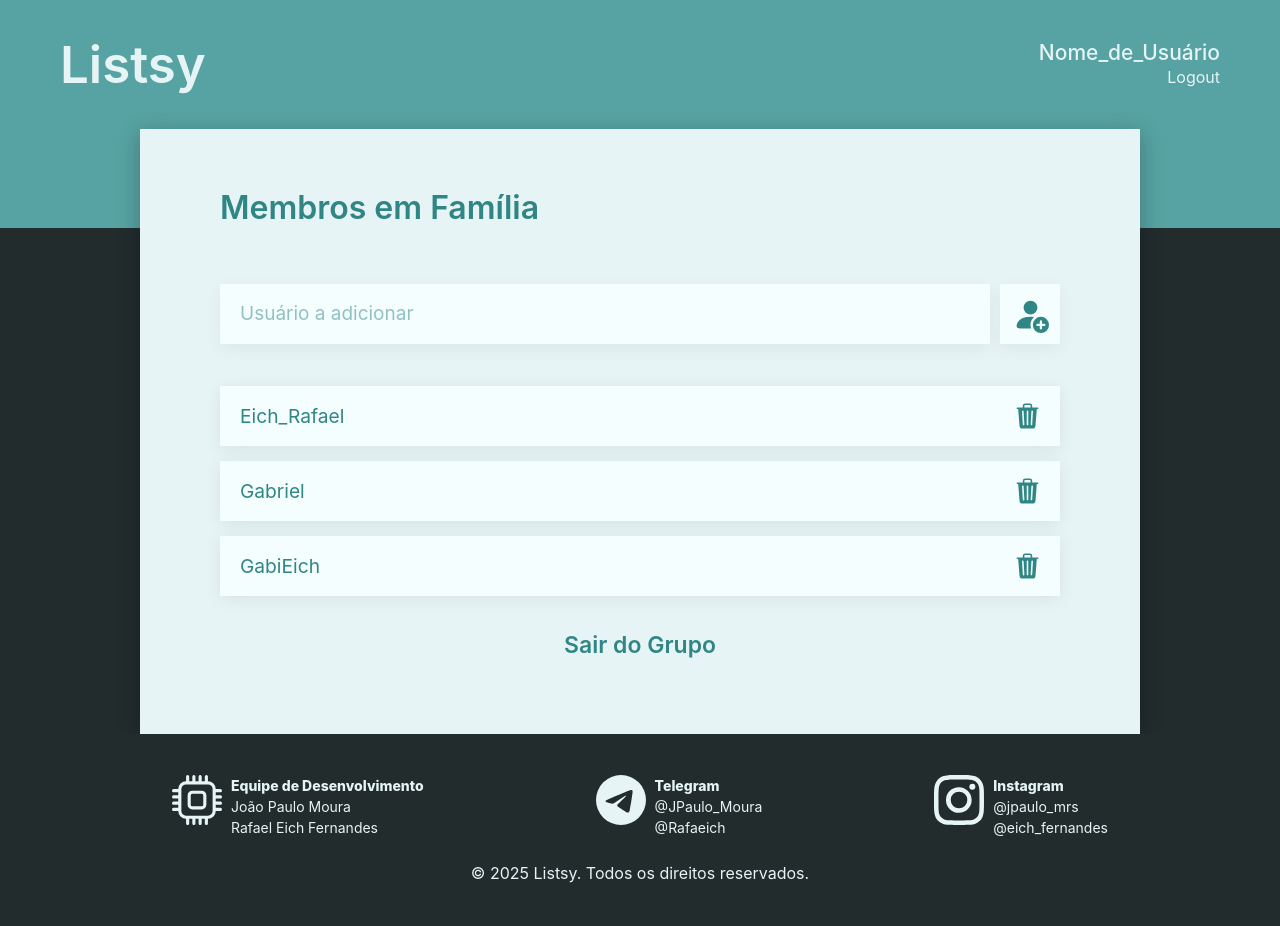
After one commit to eichfernandes/Listsy, a PHP site: page /membros.php in a window 1280 px wide. The commit adds this page. Run offline with PHP 8.4, Linux system fonts and the light colour scheme.

Commit message:
feat: Página de Convites e Membros + alterações pequenas
Perdão estar fazendo os commits enormes, me deu preguiça de ir commitando cada coisinha

```diff
--- a/cadastro.php
+++ b/cadastro.php
@@ -17,7 +17,7 @@
             <h2>Cadastro</h2>
             <!--Faça sua mágica-->
             <forms>
-                <input type="text" id="username" placeholder="Nome de Usuário" style="margin-bottom: 30px">
+                <input type="text" id="username" placeholder="Nome de Usuário" style="margin-bottom: 30px" maxlength="20">
                 <input type="password" id="password" placeholder="Senha">
                 <input type="password" id="password-repeat" placeholder="Repita a Senha">
                 <div style="text-align: center;">
--- a/components/navbar.php
+++ b/components/navbar.php
@@ -2,12 +2,12 @@
   <!-- Título -->
   <div><a href="index.php"><h1>Listsy</h1></a></div>
   <!-- Direita -->
-  <?php $logado = 0 ?>
+  <?php $logado = 1 ?>
 
   <?php if ($logado ==1): ?>
   <div class="navbar_items">
-    <a href="https://www.w3schools.com"><h2>Nome_de_Usuário</h2></a>
-    <a href="https://www.w3schools.com"><h3>Logout<h3></a>
+    <a href="meus-grupos.php"><h2>Nome_de_Usuário</h2></a>
+    <button><h3>Logout<h3></button>
   </div>
   <?php endif ?>
   <?php if ($logado ==0): ?>
--- a/css/style.css
+++ b/css/style.css
@@ -83,15 +83,22 @@ input::placeholder{
 }
 
 .box h2{
-    font-size: clamp(16px, 3.5vw, 23px);
+    font-size: clamp(12px, 3.5vw, 23px);
     font-weight: 700;
     margin: 0;
     line-height: 18px;
 }
 
+.box h3{
+    font-size: clamp(12px, 3.5vw, 23px);
+    font-weight: 600;
+    margin: 0;
+    line-height: 18px;
+}
+
 .box svg{
-    height: clamp(20px, 4.3vw, 30px);
-    width: clamp(20px, 4.3vw, 30px);
+    height: clamp(15px, 4.3vw, 30px);
+    width: clamp(15px, 4.3vw, 30px);
 }
 
 .btn-maingreen{
@@ -123,6 +130,12 @@ input::placeholder{
     gap: 30px; /* espaço entre as divs */
 }
 
+.list-container{
+    display: grid;
+    grid-template-columns: 1fr;
+    gap: 15px; /* espaço entre as divs */
+}
+
 @media (max-width: 1100px) {
     .grid-container {
         grid-template-columns: repeat(2, 1fr); /* 1 coluna em telas menores que 400px */
@@ -133,6 +146,13 @@ input::placeholder{
     .grid-container {
         grid-template-columns: 1fr; /* 1 coluna em telas menores que 400px */
     }
+}
+
+.icon-button{
+    background: none;
+    border: none;
+    color: var(--cor-texto);
+    filter: brightness(0.9);
 }
 
 
@@ -197,6 +217,74 @@ input::placeholder{
     color: var(--cor-navbar);
 }
 
+/* MEMBROS E CONVITES */
+
+.membro{
+    background-color: var(--cor-superbranco);
+    padding: 10px 20px;
+    height: clamp(40px, 13vw, 60px);
+    display: flex;
+    align-items: center;
+    box-shadow: 0px 3.2px 16px rgb(0, 0, 0, 0.07);
+    font-size: clamp(16px, 1.5vw, 22px);
+}
+
+.convite{
+    background-color: var(--cor-superbranco);
+    padding: 10px 20px;
+    height: clamp(90px, 15vw, 120px);
+    display: flex;
+    align-items: center;
+    box-shadow: 0px 3.2px 16px rgb(0, 0, 0, 0.07);
+    font-size: clamp(12px, 1.5vw, 19px);
+}
+
+.convite:hover{
+    filter: brightness(1.02);
+    cursor: pointer;
+}
+
+.pag-membros-convites{
+    max-width: 1000px;
+}
+
+.add-person{
+    display: flex;
+    width: 100%;
+    gap: 10px;
+}
+
+.add-person input{
+    flex: 1;
+    width: 100%;
+}
+
+.add-person .box-svg{
+    outline: none;
+    border-radius: 0;
+    border: 0;
+    margin: 7px 0px;
+    background-color: var(--cor-superbranco);
+    box-shadow: 0px 5px 16px rgb(0, 0, 0, 0.05);
+    font-size: clamp(16px, 2vw, 19px);
+    color: var(--cor-texto);
+    display: flex;
+    align-items: center;
+    aspect-ratio: 1/1;
+    height: 60px;
+    justify-content: center;
+}
+
+.add-person .box-svg svg{
+    height: clamp(25px, 6vw, 37px);
+    width: clamp(25px, 6vw, 37px);
+}
+
+.add-person .box-svg:hover{
+    filter: brightness(1.02);
+    cursor: pointer;
+}
+
 
 /* BARRA DE NAVEGAÇÃO */
 
@@ -224,6 +312,18 @@ input::placeholder{
 .navbar h3{
     font-size: clamp(12px, 1.5vw, 16px);
     font-weight: 400;
+}
+
+.navbar button{
+    border: 0;
+    background: none;
+    color: var(--cor-branco);
+    padding: 0;
+    margin: 0;
+}
+
+.navbar button:hover{
+    color: white;
 }
 
 .navbar a:hover{
@@ -288,6 +388,9 @@ input::placeholder{
 
 .home{
     padding: clamp(20px, 5vw, 60px) clamp(6px, 10vw, 140px) clamp(20px, 10vw, 120px);
+    width: 100vw;
+    max-width: 100vw;
+    margin: 0;
 }
 
 .home h1{
--- a/index.php
+++ b/index.php
@@ -12,7 +12,7 @@
 <body>
     <?php include 'components/navbar.php'; ?>
     <div class="content">
-        <div class="box home" style="margin: 0; width: 100%;">
+        <div class="box home">
             <h1>Listas compartilhadas, simples como devem ser</h1>
             <p>Crie grupos com amigos, família ou colegas de trabalho e comece a organizar tudo em um só lugar: compras, tarefas, filmes, ideias e o que mais quiser.</p>
 
--- /dev/null
+++ b/membros.php
@@ -0,0 +1,79 @@
+<!DOCTYPE html>
+<html lang="pt-br">
+<head>
+    <meta charset="UTF-8">
+    <meta name="viewport" content="width=device-width, initial-scale=1.0">
+    <link href="https://cdn.jsdelivr.net/npm/bootstrap@5.3.7/dist/css/bootstrap.min.css" rel="stylesheet" integrity="sha384-LN+7fdVzj6u52u30Kp6M/trliBMCMKTyK833zpbD+pXdCLuTusPj697FH4R/5mcr" crossorigin="anonymous">
+    <script src="https://cdn.jsdelivr.net/npm/bootstrap@5.3.7/dist/js/bootstrap.bundle.min.js" integrity="sha384-ndDqU0Gzau9qJ1lfW4pNLlhNTkCfHzAVBReH9diLvGRem5+R9g2FzA8ZGN954O5Q" crossorigin="anonymous"></script>
+    <link rel="stylesheet" href="css/main.css">
+    <link rel="stylesheet" href="css/style.css">
+    <title>Listsy - Grupo</title>
+    <style>
+    </style>
+</head>
+<body>
+    <?php include 'components/navbar.php'; ?>
+    <div class="content">
+        <div class="box pag-membros-convites">
+            <!--Essa página aqui só deve ser acessada se o usuário estiver logado-->
+            <div class="title">
+                <!--Mude esse H1 e o title da página para o respectivo grupo acessado na navegação-->
+                <h1>Membros em Família</h1>
+            </div>
+            <div class="add-person" style="margin-bottom:35px;">
+                <input type="text" placeholder="Usuário a adicionar">
+                <!--Usar como envio para o input acima-->
+                <button class="box-svg">
+                    <svg xmlns="http://www.w3.org/2000/svg" width="16" height="16" fill="currentColor" class="bi bi-person-fill-add" viewBox="0 0 16 16">
+                    <path d="M12.5 16a3.5 3.5 0 1 0 0-7 3.5 3.5 0 0 0 0 7m.5-5v1h1a.5.5 0 0 1 0 1h-1v1a.5.5 0 0 1-1 0v-1h-1a.5.5 0 0 1 0-1h1v-1a.5.5 0 0 1 1 0m-2-6a3 3 0 1 1-6 0 3 3 0 0 1 6 0"/>
+                    <path d="M2 13c0 1 1 1 1 1h5.256A4.5 4.5 0 0 1 8 12.5a4.5 4.5 0 0 1 1.544-3.393Q8.844 9.002 8 9c-5 0-6 3-6 4"/>
+                    </svg>
+                </button>
+            </div>
+
+            <!--Aqui eu entro com o grid de membros e faço a função que é usada para gerar membros no grid-->
+            <div class="list-container">
+                <?php
+                function criarMembro($nomePessoa) {
+                    $nomePessoa = htmlspecialchars($nomePessoa);
+                    // Esse nome seguro é pra evitar XSS
+
+                    // Altere a Div conforme necessário
+                    return "
+                    <div class=\"membro title\" style=\"margin: 0;\">
+                        <span>
+                            $nomePessoa
+                        </span>
+
+                        <!--USAR ESTE ICONE SOMENTE SE FOR O ADM-->
+                        <!--
+                        <svg xmlns=\"http://www.w3.org/2000/svg\" width=\"16\" height=\"16\" fill=\"currentColor\" class=\"bi bi-person-fill-gear\" viewBox=\"0 0 16 16\">
+                        <path d=\"M11 5a3 3 0 1 1-6 0 3 3 0 0 1 6 0m-9 8c0 1 1 1 1 1h5.256A4.5 4.5 0 0 1 8 12.5a4.5 4.5 0 0 1 1.544-3.393Q8.844 9.002 8 9c-5 0-6 3-6 4m9.886-3.54c.18-.613 1.048-.613 1.229 0l.043.148a.64.64 0 0 0 .921.382l.136-.074c.561-.306 1.175.308.87.869l-.075.136a.64.64 0 0 0 .382.92l.149.045c.612.18.612 1.048 0 1.229l-.15.043a.64.64 0 0 0-.38.921l.074.136c.305.561-.309 1.175-.87.87l-.136-.075a.64.64 0 0 0-.92.382l-.045.149c-.18.612-1.048.612-1.229 0l-.043-.15a.64.64 0 0 0-.921-.38l-.136.074c-.561.305-1.175-.309-.87-.87l.075-.136a.64.64 0 0 0-.382-.92l-.148-.045c-.613-.18-.613-1.048 0-1.229l.148-.043a.64.64 0 0 0 .382-.921l-.074-.136c-.306-.561.308-1.175.869-.87l.136.075a.64.64 0 0 0 .92-.382zM14 12.5a1.5 1.5 0 1 0-3 0 1.5 1.5 0 0 0 3 0\"/>
+                        </svg>
+                        -->
+
+                        <!--USAR ESTE ICONE PARA OS DEMAIS-->
+                        <!--TRANSFORMAR ESTE EM BOTÃO PARA DELEÇÃO-->
+                        <!--COLOQUE UM DAQLES ALERT OU SLA ANTES DE CONFIRMAR A DELEÇÃO-->
+                        <svg xmlns=\"http://www.w3.org/2000/svg\" fill=\"currentColor\" class=\"bi bi-trash3-fill\" viewBox=\"0 0 16 16\" style=\"max-width: 25px;\">
+                        <path d=\"M11 1.5v1h3.5a.5.5 0 0 1 0 1h-.538l-.853 10.66A2 2 0 0 1 11.115 16h-6.23a2 2 0 0 1-1.994-1.84L2.038 3.5H1.5a.5.5 0 0 1 0-1H5v-1A1.5 1.5 0 0 1 6.5 0h3A1.5 1.5 0 0 1 11 1.5m-5 0v1h4v-1a.5.5 0 0 0-.5-.5h-3a.5.5 0 0 0-.5.5M4.5 5.029l.5 8.5a.5.5 0 1 0 .998-.06l-.5-8.5a.5.5 0 1 0-.998.06m6.53-.528a.5.5 0 0 0-.528.47l-.5 8.5a.5.5 0 0 0 .998.058l.5-8.5a.5.5 0 0 0-.47-.528M8 4.5a.5.5 0 0 0-.5.5v8.5a.5.5 0 0 0 1 0V5a.5.5 0 0 0-.5-.5\"/>
+                        </svg>
+                    </div>
+                    ";
+                }
+
+                // Chamando 3 exemplos aleatórios, aqui deve entrar um código para ler no BD e chamar no formato correto
+                echo criarMembro("Eich_Rafael");
+                echo criarMembro("Gabriel");
+                echo criarMembro("GabiEich");
+                ?>
+            </div>
+            <div style="text-align: center; margin-top: 40px;">
+            <!--Já sabe o que faze aqui-->
+                <h3>Sair do Grupo</h3>
+            </div>
+        </div>
+    </div>
+    <?php include 'components/footer.php'; ?>
+</body>
+</html>
```
Also changed, not shown: convites.php (added, +58 -0 lines), grupo.php (+71 -12 lines).
